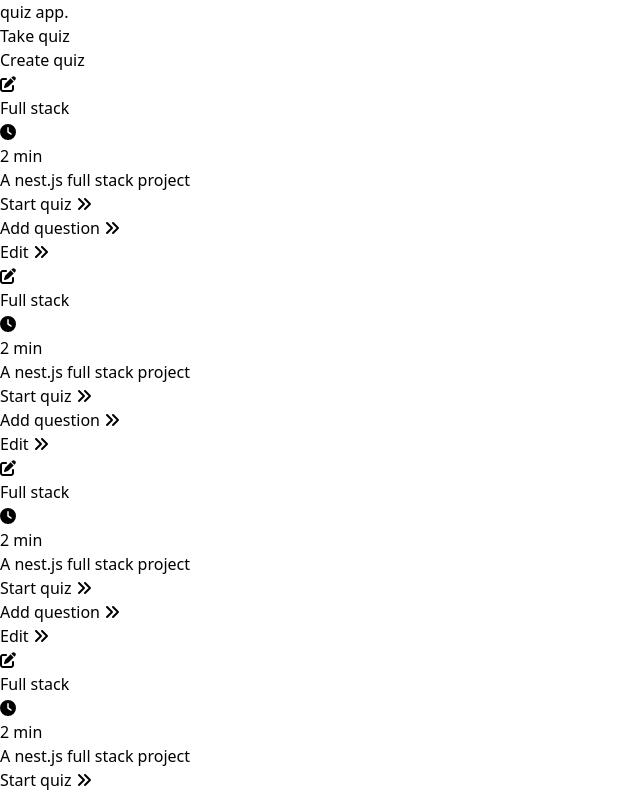
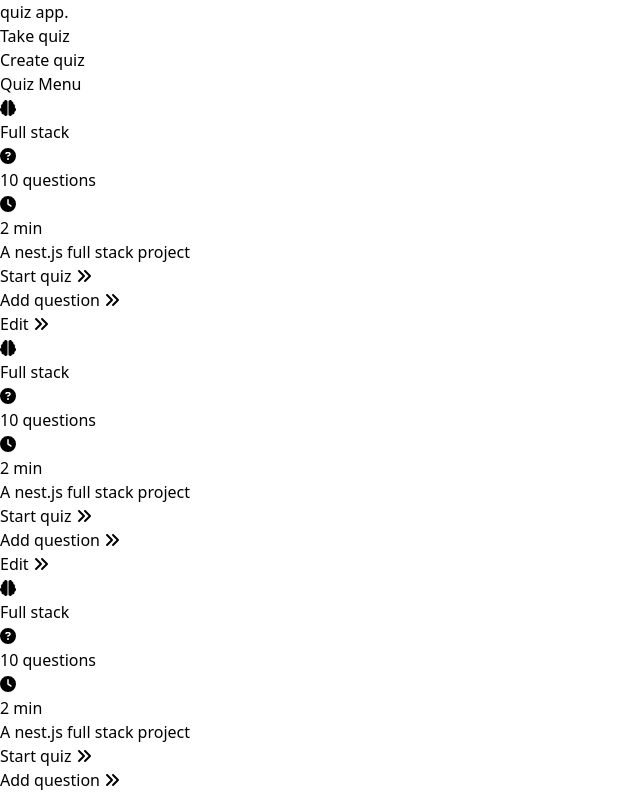
Before and after one commit to hussain-shariff/quiz-app, a React (Vite) app: page /quiz in a window 1280 px wide. Shown: the top 796 px of the page, without its empty margins (0-640 px from the left). Built offline with nearby package versions, Linux system fonts and the light colour scheme.

Commit message:
score page

```diff
--- a/src/App.jsx
+++ b/src/App.jsx
@@ -7,6 +7,7 @@ import TakeQuiz from "./pages/TakeQuiz";
 import StartQuiz from "./pages/StartQuiz";
 import AddQuestion from "./pages/AddQuestion";
 import EditQuestions from "./pages/EditQuestions";
+import Score from "./pages/Score";
 
 function App() {
 
@@ -21,6 +22,7 @@ function App() {
           <Route path="/startQuiz" element={<StartQuiz/>}></Route>
           <Route path="/AddQuestion" element={<AddQuestion/>}></Route>
           <Route path="/Edit" element={<EditQuestions/>}></Route>
+          <Route path="/score" element={<Score/>}></Route>
         </Routes>
       </Router>
     </div>
--- a/src/components/Question.jsx
+++ b/src/components/Question.jsx
@@ -1,14 +1,14 @@
 import React from 'react'
 import { FontAwesomeIcon } from '@fortawesome/react-fontawesome'
 import {
-  faPenToSquare,
+  faTrash
   } from '@fortawesome/free-solid-svg-icons'
 
 function Question() {
   return (
     <div className='bg-[#0f1b40] border-2 border-[#102052] flex justify-between items-center px-10 py-3'>
         <p>Sample Question</p>
-        <FontAwesomeIcon icon={faPenToSquare} className='cursor-pointer'/>
+        <FontAwesomeIcon icon={faTrash} className='cursor-pointer hover:text-[#2b5bec]'/>
     </div>
   )
 }
--- a/src/components/Quiz.jsx
+++ b/src/components/Quiz.jsx
@@ -3,7 +3,9 @@ import { FontAwesomeIcon } from '@fortawesome/react-fontawesome'
 import {
   faPenToSquare,
   faClock,
-  faAnglesRight
+  faAnglesRight,
+  faBrain,
+  faQuestionCircle
   } from '@fortawesome/free-solid-svg-icons'
 import { Link } from 'react-router-dom'
 
@@ -11,13 +13,19 @@ function Quiz() {
   return (
     <div className='bg-[#0b1637] p-6 rounded-md text-white flex flex-col gap-2
     border-2 border-[#0e1c45] hover:border-pink-600'>
-        <div className='flex items-start gap-5'>
-            <FontAwesomeIcon icon={faPenToSquare} className='h-8 text-white'/>
+        <div className='flex items-center gap-5'>
+            <FontAwesomeIcon icon={faBrain} className='h-8 text-white'/>
             <div>
               <h1 className='text-xl font-bold'>Full stack</h1>
-              <div className='flex items-center gap-2 text-gray-500'>
-                <FontAwesomeIcon icon={faClock} className='h-3'/>
-                <p className='text-sm'>2 min</p>
+              <div className='flex items-center gap-2'>
+                <div className='flex items-center gap-1 text-gray-500'>
+                  <FontAwesomeIcon icon={faQuestionCircle} className='h-3'/>
+                  <p className='text-sm'>10 questions</p>
+                </div>
+                <div className='flex items-center gap-1 text-gray-500'>
+                  <FontAwesomeIcon icon={faClock} className='h-3'/>
+                  <p className='text-sm'>2 min</p>
+                </div>
               </div>
             </div>
         </div>
--- a/src/components/Timer.jsx
+++ b/src/components/Timer.jsx
@@ -7,7 +7,7 @@ import {
 function Timer() {
   return (
     <div className='bg-[#0b1637] w-28 flex justify-center items-center text-white text-center p-3 rounded-md
-        absolute -top-20 right-10 border-2 border-gray-500'>
+        absolute -top-20 right-10 border border-gray-700'>
             <p><FontAwesomeIcon icon={faHourglassStart} className='h-4 mr-2'/>02 : 00</p>
     </div>
   )
--- /dev/null
+++ b/src/pages/Score.jsx
@@ -0,0 +1,25 @@
+import React from 'react'
+import { Link } from 'react-router-dom'
+
+function Score() {
+  return (
+    <div className='min-h-screen flex justify-center items-center'>
+      <div className='border border-[#1a2958] px-10 py-7 text-white bg-[#0b1124]
+      flex flex-col gap-3 rounded-md'>
+        <h1 className='text-3xl font-bold text-center text-[#0543fc] mb-3'>Quiz Result</h1>
+        <p>Your Score - 50%</p>
+        <p>Total number of questions - 10</p>
+        <p>Number of correct answers - 5</p>
+        <p>Number of wrong answers - 5</p>
+        <p>Time taken - 2:00 mins</p>
+        <Link to={'/quiz'}>
+        <button className='border border-[#0543fc] py-1 w-full rounded hover:bg-[#0543fc]
+        transition ease-out duration-300 mt-2'>Back to Home</button>
+        </Link>
+
+      </div>
+    </div>
+  )
+}
+
+export default Score
--- a/src/pages/StartQuiz.jsx
+++ b/src/pages/StartQuiz.jsx
@@ -6,6 +6,7 @@ import {
   faChevronLeft
   } from '@fortawesome/free-solid-svg-icons'
 import QuizQestion from '../components/QuizQestion'
+import { Link } from 'react-router-dom'
 
 
 function StartQuiz() {
@@ -20,10 +21,13 @@ function StartQuiz() {
                     <FontAwesomeIcon icon={faChevronLeft}/> Previous
                 </div>
                 <h1 className='text-lg'>1/4</h1>
+                <Link to={'/score'}>
                 <div className='border-2 border-[#3489ff] px-4 cursor-pointer rounded
                 hover:bg-[#3489ff] hover:text-white transition ease-out duration-300'>
                     Next <FontAwesomeIcon icon={faChevronRight}/>
                 </div>
+                </Link>
+
             </div>
         </div>
     </div>
--- a/src/pages/TakeQuiz.jsx
+++ b/src/pages/TakeQuiz.jsx
@@ -4,13 +4,18 @@ import Quiz from '../components/Quiz'
 
 function TakeQuiz() {
   return (
-    <div className='md:px-20 px-10 grid grid-cols-1 md:grid-cols-3 mt-10 gap-6'>
-        <Quiz/>
-        <Quiz/>
-        <Quiz/>
-        <Quiz/>
-        <Quiz/>
+    <div className='md:px-20 px-10 relative'>
+      <div className='absolute top-11 left-18 rounded-full w-28 h-1 bg-[#3489ff]'></div>
+      <h1 className='text-white mt-10 text-3xl font-bold'>Quiz Menu</h1>
+      <div className='grid grid-cols-1 md:grid-cols-3 mt-10 gap-6'>
+          <Quiz/>
+          <Quiz/>
+          <Quiz/>
+          <Quiz/>
+          <Quiz/>
+      </div>
     </div>
+
   )
 }
 
```
